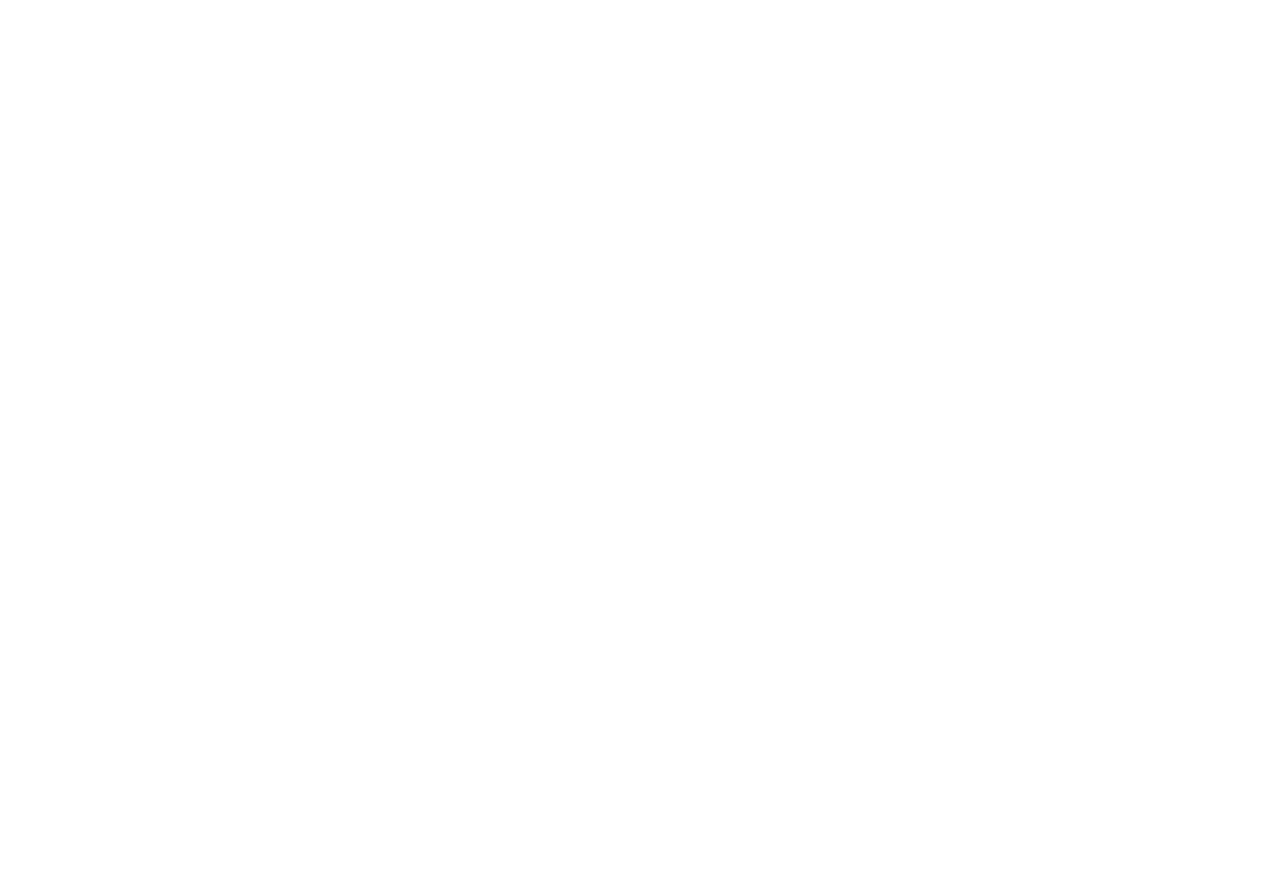
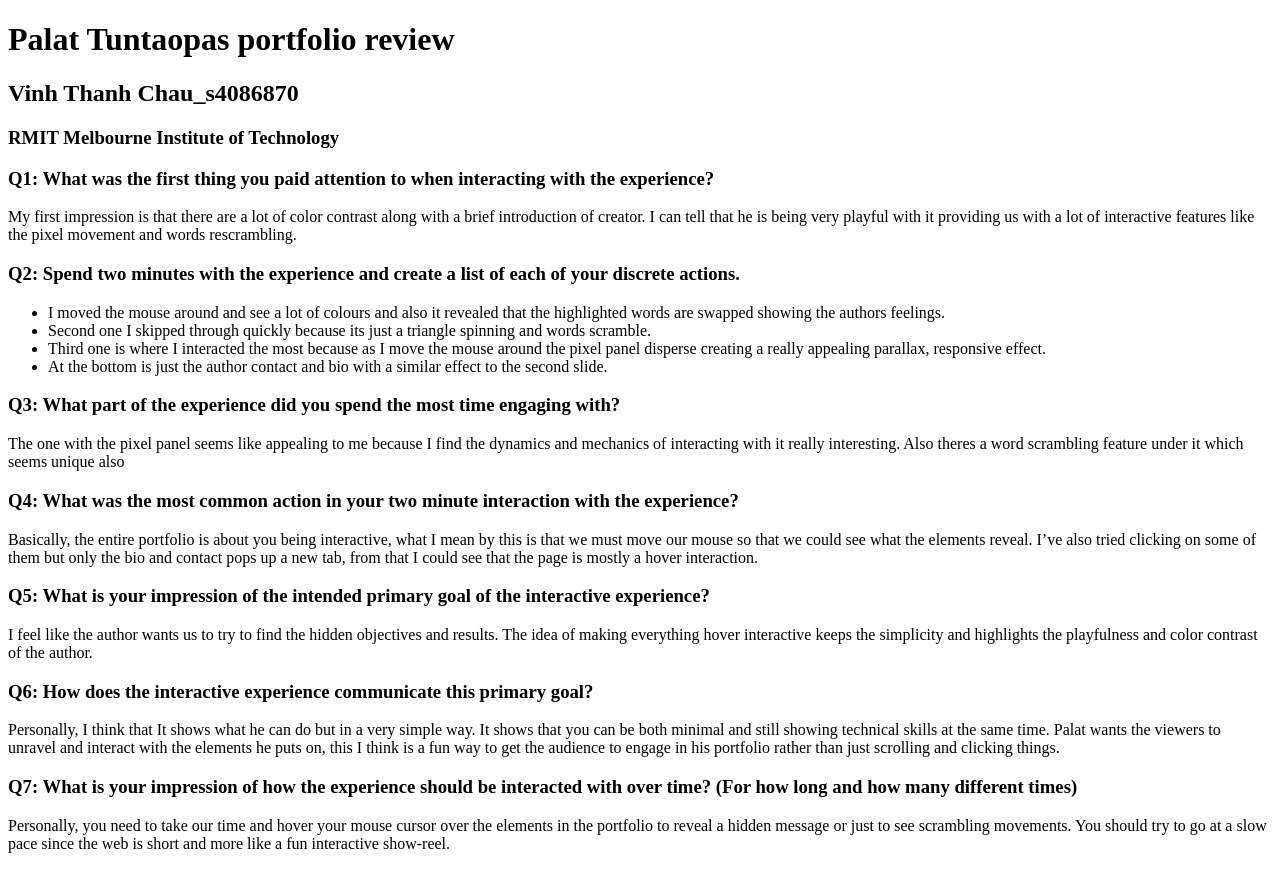
Before and after one commit to Antilted/Antilted.github.io, a plain HTML site: page a1/index.html in a window 1280 px wide. Before the commit the page ends 800 px from the top, so only its background shows below. Drawn offline with Linux system fonts and the light colour scheme.

Commit message:
7 questions

```diff
--- a/a1/index.html
+++ b/a1/index.html
@@ -3,7 +3,117 @@
   <head>
     <meta charset="UTF-8" />
     <meta name="viewport" content="width=device-width, initial-scale=1.0" />
-    <title>Assignment 1</title>
+    <title>Assignment_1</title>
   </head>
-  <body></body>
+  <body>
+    <header>
+      <h1>Palat Tuntaopas portfolio review</h1>
+      <h2>Vinh Thanh Chau_s4086870</h2>
+      <h3>RMIT Melbourne Institute of Technology</h3>
+    </header>
+    <section>
+      <h3>
+        Q1: What was the first thing you paid attention to when interacting with
+        the experience?
+      </h3>
+      <p>
+        My first impression is that there are a lot of color contrast along with
+        a brief introduction of creator. I can tell that he is being very
+        playful with it providing us with a lot of interactive features like the
+        pixel movement and words rescrambling.
+      </p>
+    </section>
+
+    <section>
+      <h3>
+        Q2: Spend two minutes with the experience and create a list of each of
+        your discrete actions.
+      </h3>
+      <ul>
+        <li>
+          I moved the mouse around and see a lot of colours and also it revealed
+          that the highlighted words are swapped showing the authors feelings.
+        </li>
+        <li>
+          Second one I skipped through quickly because its just a triangle
+          spinning and words scramble.
+        </li>
+        <li>
+          Third one is where I interacted the most because as I move the mouse
+          around the pixel panel disperse creating a really appealing parallax,
+          responsive effect.
+        </li>
+        <li>
+          At the bottom is just the author contact and bio with a similar effect
+          to the second slide.
+        </li>
+      </ul>
+    </section>
+
+    <section>
+      <h3>
+        Q3: What part of the experience did you spend the most time engaging
+        with?
+      </h3>
+      <p>
+        The one with the pixel panel seems like appealing to me because I find
+        the dynamics and mechanics of interacting with it really interesting.
+        Also theres a word scrambling feature under it which seems unique also
+      </p>
+    </section>
+
+    <section>
+      <h3>
+        Q4: What was the most common action in your two minute interaction with
+        the experience?
+      </h3>
+      <p>
+        Basically, the entire portfolio is about you being interactive, what I
+        mean by this is that we must move our mouse so that we could see what
+        the elements reveal. I’ve also tried clicking on some of them but only
+        the bio and contact pops up a new tab, from that I could see that the
+        page is mostly a hover interaction.
+      </p>
+    </section>
+
+    <section>
+      <h3>
+        Q5: What is your impression of the intended primary goal of the
+        interactive experience?
+      </h3>
+      <p>
+        I feel like the author wants us to try to find the hidden objectives and
+        results. The idea of making everything hover interactive keeps the
+        simplicity and highlights the playfulness and color contrast of the
+        author.
+      </p>
+    </section>
+
+    <section>
+      <h3>
+        Q6: How does the interactive experience communicate this primary goal?
+      </h3>
+      <p>
+        Personally, I think that It shows what he can do but in a very simple
+        way. It shows that you can be both minimal and still showing technical
+        skills at the same time. Palat wants the viewers to unravel and interact
+        with the elements he puts on, this I think is a fun way to get the
+        audience to engage in his portfolio rather than just scrolling and
+        clicking things.
+      </p>
+    </section>
+
+    <section>
+      <h3>
+        Q7: What is your impression of how the experience should be interacted
+        with over time? (For how long and how many different times)
+      </h3>
+      <p>
+        Personally, you need to take our time and hover your mouse cursor over
+        the elements in the portfolio to reveal a hidden message or just to see
+        scrambling movements. You should try to go at a slow pace since the web
+        is short and more like a fun interactive show-reel.
+      </p>
+    </section>
+  </body>
 </html>
```
Also changed, not shown: week2/index.html (+2 -2 lines).
